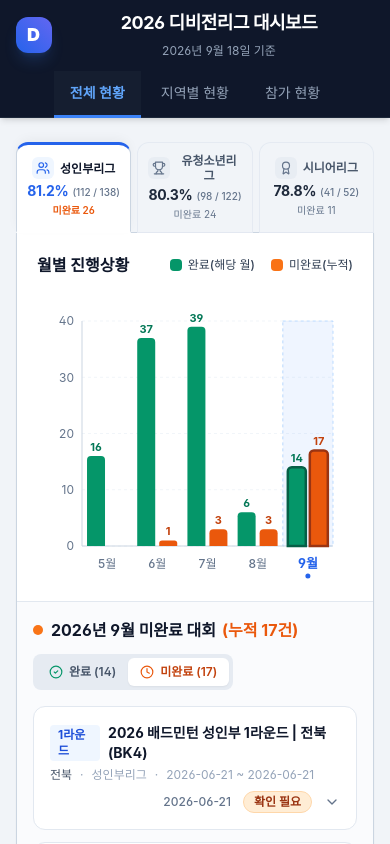
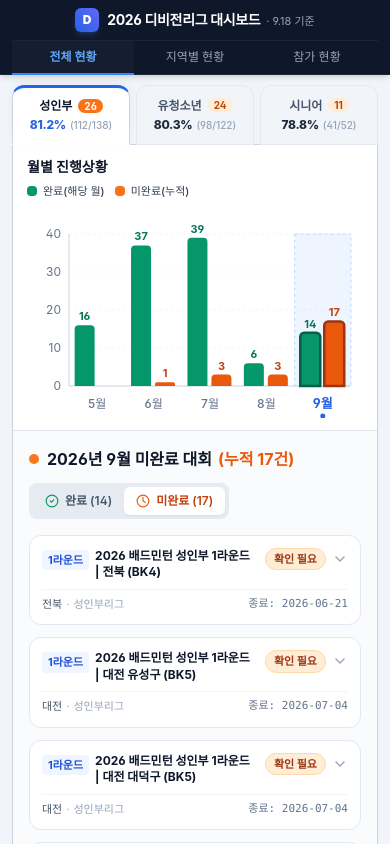
Before and after one commit to CubeDr/division-dashboard, a React (Vite) app: page / in a window 390 px wide. Shown: the top 844 px of the page. Built offline with nearby package versions, Linux system fonts and the light colour scheme; the HTML template or start-up script is replaced by a standard one; a web font is replaced by a local one.

Commit message:
feat: 모바일 사용자 경험(UX) 전반 최적화 및 레이아웃 슬림화

```diff
--- a/src/App.tsx
+++ b/src/App.tsx
@@ -25,8 +25,8 @@ export default function App() {
         onTabChange={setActiveTab}
       />
 
-      {/* 메인 컨텐츠 영역 */}
-      <main className="flex-1 max-w-7xl w-full mx-auto px-4 sm:px-6 lg:px-8 py-6">
+      {/* 메인 컨텐츠 영역 (모바일 여백 슬림화: pt-2.5 sm:pt-4 md:pt-6) */}
+      <main className="flex-1 max-w-7xl w-full mx-auto px-3 sm:px-6 lg:px-8 pt-2.5 sm:pt-4 md:pt-6 pb-6 md:pb-8">
         {activeTab === 'overview' && (
           <LeagueOverview
             tournaments={tournaments}
@@ -58,16 +58,23 @@ export default function App() {
       </main>
 
 
-      {/* 푸터 */}
-      <footer className="bg-white border-t border-slate-200 mt-12 py-6 text-xs text-slate-500">
-        <div className="max-w-7xl mx-auto px-4 sm:px-6 lg:px-8 flex flex-col sm:flex-row items-center justify-between gap-3">
-          <div>
-            <span className="font-semibold text-slate-700">2026 디비전리그 운영 대시보드</span>
-            <span className="mx-2 text-slate-300">|</span>
-            <span>전국 배드민턴 디비전리그 운영 현황 통합 관리 시스템</span>
+      {/* 푸터 (모바일 반응형 레이아웃 및 텍스트 줄바꿈 최적화) */}
+      <footer className="bg-white border-t border-slate-200 mt-8 sm:mt-12 py-4 sm:py-6 text-xs text-slate-500">
+        <div className="max-w-7xl mx-auto px-4 sm:px-6 lg:px-8 flex flex-col sm:flex-row items-start sm:items-center justify-between gap-2 sm:gap-3">
+          <div className="flex flex-col sm:flex-row sm:items-center gap-0.5 sm:gap-2 break-keep">
+            <span className="font-bold text-slate-700 text-xs sm:text-sm">2026 디비전리그 운영 대시보드</span>
+            <span className="hidden sm:inline text-slate-300">|</span>
+            <span className="text-slate-400 text-[11px] sm:text-xs">전국 배드민턴 디비전리그 운영 현황 통합 관리 시스템</span>
           </div>
-          <div className="text-slate-400">
-            기준일: {referenceDate} &nbsp;•&nbsp; 공개 대회: {tournaments.length - privateCount}건 &nbsp;•&nbsp; 비공개 대회: {privateCount}건 &nbsp;•&nbsp; 취소 여부 데이터 없음
+
+          <div className="text-slate-400 text-[11px] sm:text-xs flex flex-wrap items-center gap-x-2 gap-y-0.5 break-keep">
+            <span>기준일: {referenceDate}</span>
+            <span className="text-slate-300">•</span>
+            <span>공개 대회 {tournaments.length - privateCount}건</span>
+            <span className="text-slate-300">•</span>
+            <span>비공개 대회 {privateCount}건</span>
+            <span className="text-slate-300">•</span>
+            <span>취소 여부 데이터 없음</span>
           </div>
         </div>
       </footer>
--- a/src/components/Header.tsx
+++ b/src/components/Header.tsx
@@ -15,6 +15,15 @@ const formatDateText = (dateStr?: string) => {
   return `${dateStr} 기준`;
 };
 
+const formatShortDateText = (dateStr?: string) => {
+  if (!dateStr) return '9.18 기준';
+  const parts = dateStr.split('-');
+  if (parts.length === 3) {
+    return `${parseInt(parts[1], 10)}.${parseInt(parts[2], 10)} 기준`;
+  }
+  return `${dateStr} 기준`;
+};
+
 export const Header: React.FC<HeaderProps> = ({
   referenceDate,
   activeTab,
@@ -22,28 +31,29 @@ export const Header: React.FC<HeaderProps> = ({
 }) => {
   return (
     <header className="bg-slate-900 text-white shadow-md border-b border-slate-800 sticky top-0 z-50">
-      <div className="max-w-7xl mx-auto px-4 sm:px-6 lg:px-8">
+      <div className="max-w-7xl mx-auto px-3 sm:px-6 lg:px-8">
         <div className="flex flex-col md:flex-row md:items-stretch md:justify-between">
-          {/* Logo & Title */}
-          <div className="flex items-center justify-center md:justify-start space-x-3 py-3 md:py-0 md:h-16">
-            <div className="w-9 h-9 rounded-xl bg-gradient-to-tr from-blue-600 to-indigo-500 flex items-center justify-center shadow-lg shadow-blue-500/20 shrink-0">
-              <span className="text-lg font-black text-white tracking-wider">D</span>
+          {/* Logo & Title (모바일 슬림화: 로고 축소, 한 줄 정렬) */}
+          <div className="flex items-center justify-center md:justify-start space-x-2 sm:space-x-3 py-2 md:py-0 md:h-16">
+            <div className="w-6 h-6 sm:w-7 sm:h-7 md:w-9 md:h-9 rounded-md sm:rounded-lg md:rounded-xl bg-gradient-to-tr from-blue-600 to-indigo-500 flex items-center justify-center shadow-md shadow-blue-500/20 shrink-0">
+              <span className="text-xs sm:text-sm md:text-lg font-black text-white tracking-wider">D</span>
             </div>
-            <div className="flex flex-wrap items-baseline justify-center md:justify-start gap-2 sm:gap-2.5">
-              <h1 className="text-lg sm:text-xl font-bold tracking-tight text-white leading-tight">
+            <div className="flex items-baseline justify-center md:justify-start gap-1.5 sm:gap-2 md:gap-2.5">
+              <h1 className="text-sm sm:text-base md:text-xl font-bold tracking-tight text-white leading-tight">
                 2026 디비전리그 대시보드
               </h1>
-              <span className="text-xs text-slate-400 font-normal whitespace-nowrap">
-                {formatDateText(referenceDate)}
+              <span className="text-[11px] sm:text-xs text-slate-400 font-normal whitespace-nowrap">
+                <span className="hidden sm:inline">{formatDateText(referenceDate)}</span>
+                <span className="sm:hidden text-slate-400">· {formatShortDateText(referenceDate)}</span>
               </span>
             </div>
           </div>
 
-          {/* Navigation Tabs */}
-          <nav className="flex flex-wrap md:flex-nowrap justify-center md:justify-end space-x-1 sm:space-x-2 text-sm font-medium -mb-px w-full md:w-auto">
+          {/* Navigation Tabs (모바일 슬림화: 균등 3분할, 패딩 축소, 얇은 인디케이터) */}
+          <nav className="grid grid-cols-3 md:flex md:justify-end text-xs sm:text-sm font-medium -mb-px w-full md:w-auto border-t border-slate-800/80 md:border-t-0">
             <button
               onClick={() => onTabChange('overview')}
-              className={`px-4 py-3 md:py-0 md:h-16 border-b-[3px] transition-all whitespace-nowrap flex items-center justify-center ${
+              className={`py-2 px-2 sm:px-4 md:py-0 md:h-16 border-b-2 md:border-b-[3px] transition-all whitespace-nowrap flex items-center justify-center ${
                 activeTab === 'overview'
                   ? 'border-blue-500 text-blue-400 font-semibold bg-slate-800/40'
                   : 'border-transparent text-slate-400 hover:text-slate-200 hover:border-slate-700 hover:bg-slate-800/20'
@@ -54,7 +64,7 @@ export const Header: React.FC<HeaderProps> = ({
 
             <button
               onClick={() => onTabChange('regional')}
-              className={`px-4 py-3 md:py-0 md:h-16 border-b-[3px] transition-all whitespace-nowrap flex items-center justify-center ${
+              className={`py-2 px-2 sm:px-4 md:py-0 md:h-16 border-b-2 md:border-b-[3px] transition-all whitespace-nowrap flex items-center justify-center ${
                 activeTab === 'regional'
                   ? 'border-blue-500 text-blue-400 font-semibold bg-slate-800/40'
                   : 'border-transparent text-slate-400 hover:text-slate-200 hover:border-slate-700 hover:bg-slate-800/20'
@@ -65,7 +75,7 @@ export const Header: React.FC<HeaderProps> = ({
 
             <button
               onClick={() => onTabChange('participation')}
-              className={`px-4 py-3 md:py-0 md:h-16 border-b-[3px] transition-all whitespace-nowrap flex items-center justify-center ${
+              className={`py-2 px-2 sm:px-4 md:py-0 md:h-16 border-b-2 md:border-b-[3px] transition-all whitespace-nowrap flex items-center justify-center ${
                 activeTab === 'participation'
                   ? 'border-blue-500 text-blue-400 font-semibold bg-slate-800/40'
                   : 'border-transparent text-slate-400 hover:text-slate-200 hover:border-slate-700 hover:bg-slate-800/20'
--- a/src/components/KoreaMap.tsx
+++ b/src/components/KoreaMap.tsx
@@ -267,37 +267,38 @@ export const KoreaMap: React.FC<KoreaMapProps> = ({
 
   return (
     <div className="flex flex-col lg:flex-row gap-5 xl:gap-6 items-start lg:items-stretch">
-      {/* 1. 지도 영역 (독립 카드) */}
-      <div className="relative w-full lg:w-[460px] xl:w-[480px] flex flex-col items-center justify-center bg-white p-3 sm:p-4 rounded-xl border border-slate-200 shadow-sm shrink-0">
+      {/* 1. 지도 영역 (독립 카드 - 모바일 지도 크기 적정화) */}
+      <div className="relative w-full lg:w-[460px] xl:w-[480px] flex flex-col items-center justify-center bg-white p-2.5 sm:p-4 rounded-xl border border-slate-200 shadow-sm shrink-0">
           {/* 지도 오른쪽 상단 세로형 범례 오버레이 */}
-          <div className="absolute top-3 right-3 flex flex-col gap-1.5 text-xs text-slate-600 bg-white/95 backdrop-blur-xs px-2.5 py-2 rounded-xl border border-slate-200 shadow-2xs z-10 select-none">
-            <div className="flex items-center gap-2">
-              <span className="w-3 h-3 rounded-full bg-[#0284c7] shrink-0"></span>
+          <div className="absolute top-2.5 right-2.5 sm:top-3 sm:right-3 flex flex-col gap-1 sm:gap-1.5 text-[10px] sm:text-xs text-slate-600 bg-white/95 backdrop-blur-xs px-2 py-1.5 sm:px-2.5 sm:py-2 rounded-lg sm:rounded-xl border border-slate-200 shadow-2xs z-10 select-none">
+            <div className="flex items-center gap-1.5 sm:gap-2">
+              <span className="w-2.5 h-2.5 sm:w-3 sm:h-3 rounded-full bg-[#0284c7] shrink-0"></span>
               <span className="font-bold text-slate-800">70+</span>
             </div>
-            <div className="flex items-center gap-2">
-              <span className="w-3 h-3 rounded-full bg-[#38bdf8] shrink-0"></span>
+            <div className="flex items-center gap-1.5 sm:gap-2">
+              <span className="w-2.5 h-2.5 sm:w-3 sm:h-3 rounded-full bg-[#38bdf8] shrink-0"></span>
               <span className="font-medium text-slate-700">40~69</span>
             </div>
-            <div className="flex items-center gap-2">
-              <span className="w-3 h-3 rounded-full bg-[#7dd3fc] shrink-0"></span>
+            <div className="flex items-center gap-1.5 sm:gap-2">
+              <span className="w-2.5 h-2.5 sm:w-3 sm:h-3 rounded-full bg-[#7dd3fc] shrink-0"></span>
               <span className="font-medium text-slate-700">20~39</span>
             </div>
-            <div className="flex items-center gap-2">
-              <span className="w-3 h-3 rounded-full bg-[#bae6fd] shrink-0"></span>
+            <div className="flex items-center gap-1.5 sm:gap-2">
+              <span className="w-2.5 h-2.5 sm:w-3 sm:h-3 rounded-full bg-[#bae6fd] shrink-0"></span>
               <span className="font-medium text-slate-700">1~19</span>
             </div>
-            <div className="flex items-center gap-2">
-              <span className="w-3 h-3 rounded-full bg-[#f1f5f9] border border-slate-300 shrink-0"></span>
+            <div className="flex items-center gap-1.5 sm:gap-2">
+              <span className="w-2.5 h-2.5 sm:w-3 sm:h-3 rounded-full bg-[#f1f5f9] border border-slate-300 shrink-0"></span>
               <span className="text-slate-400 font-medium">0</span>
             </div>
           </div>
 
           <svg
             viewBox={koreaMapData.viewBox}
-            className="w-full h-auto drop-shadow-sm select-none"
+            className="w-full max-w-[280px] sm:max-w-[360px] lg:max-w-none h-auto drop-shadow-sm select-none mx-auto"
             style={{ maxHeight: '740px' }}
           >
+
             {/* 1. 각 시도 경계선 패스 */}
             {koreaMapData.locations.map((loc: any) => {
               const krName = loc.krName;
--- a/src/components/LeagueOverview.tsx
+++ b/src/components/LeagueOverview.tsx
@@ -114,41 +114,43 @@ export const LeagueOverview: React.FC<LeagueOverviewProps> = ({
               type="button"
               key={name}
               onClick={() => onSelectLeague(name)}
-              className={`rounded-t-xl sm:rounded-t-2xl p-2.5 sm:p-3.5 md:p-4 transition-all duration-200 ${
+              className={`rounded-t-xl sm:rounded-t-2xl p-2 sm:p-3.5 md:p-4 transition-all duration-200 ${
                 isSelected
-                  ? 'bg-white border-x border-t border-slate-300 border-b-2 border-b-white border-t-[3px] border-t-blue-600 shadow-[0_-4px_12px_-2px_rgba(0,0,0,0.05)] pb-2.5 sm:pb-3 md:pb-3.5 relative z-20'
-                  : 'bg-slate-100/75 hover:bg-slate-50/90 border border-slate-200/80 text-slate-500 hover:text-slate-700 pb-2.5 sm:pb-3 md:pb-3.5 relative z-10'
+                  ? 'bg-white border-x border-t border-slate-300 border-b-2 border-b-white border-t-[3px] border-t-blue-600 shadow-[0_-4px_12px_-2px_rgba(0,0,0,0.05)] pb-2 sm:pb-3 md:pb-3.5 relative z-20'
+                  : 'bg-slate-100/75 hover:bg-slate-50/90 border border-slate-200/80 text-slate-500 hover:text-slate-700 pb-2 sm:pb-3 md:pb-3.5 relative z-10'
               }`}
+
             >
-              {/* 모바일 화면 (< sm): 컴팩트 3줄 중앙 정렬 (진행도 + 수치 통합 표기) */}
-              <div className="sm:hidden flex flex-col items-center justify-between w-full">
-                {/* 상단: 아이콘 + 리그명 */}
-                <div className="flex items-center justify-center space-x-1.5 w-full">
-                  <div className={`p-1 rounded-md ${isSelected ? 'bg-blue-50 text-blue-600' : 'bg-slate-200/60 text-slate-500'}`}>
-                    <Icon className="w-3.5 h-3.5" />
-                  </div>
-                  <h3 className={`font-bold text-xs leading-tight ${isSelected ? 'text-slate-900' : 'text-slate-600'}`}>
-                    {name}
-                  </h3>
-                </div>
-
-                {/* 중단: 진행도 + (완료 / 전체) 통합 표기 */}
-                <div className="flex flex-wrap items-baseline justify-center gap-1 my-0.5 w-full">
-                  <span className={`text-sm font-bold tracking-tight ${isSelected ? 'text-blue-600' : 'text-slate-800'}`}>
-                    {stat.rate}%
+              {/* 모바일 화면 (< sm): 슬림 2줄 레이아웃 (1행: 리그명 + 미완료 뱃지 / 2행: 진행도 + 모수) */}
+              <div className="sm:hidden flex flex-col items-center justify-center w-full py-0.5">
+                {/* 1행: 리그명 + 미완료 알림 뱃지 */}
+                <div className="flex items-center justify-center gap-1.5 w-full whitespace-nowrap">
+                  <span className={`font-bold text-xs leading-tight ${isSelected ? 'text-slate-900' : 'text-slate-600'}`}>
+                    {name.replace('리그', '')}
                   </span>
-                  <span className="text-[10px] text-slate-500 font-medium">
-                    ({stat.completed} / {stat.total})
+                  <span
+                    title={`미완료 ${stat.uncompleted}건`}
+                    className={`inline-flex items-center justify-center px-1.5 py-0.5 rounded-full text-[10px] font-bold leading-none shrink-0 ${
+                      isSelected
+                        ? 'bg-orange-500 text-white shadow-xs'
+                        : 'bg-orange-100 text-orange-700'
+                    }`}
+                  >
+                    {stat.uncompleted}
                   </span>
                 </div>
 
-                {/* 하단: 미완료 수치 */}
-                <div className="text-[10px] text-center w-full">
-                  <span className={isSelected ? 'text-orange-600 font-semibold' : 'text-slate-500'}>
-                    미완료 {stat.uncompleted}
+                {/* 2행: 진행도 + (완료 / 전체) 통합 표기 */}
+                <div className="flex items-baseline justify-center gap-1 mt-1 w-full whitespace-nowrap">
+                  <span className={`text-xs font-extrabold tracking-tight ${isSelected ? 'text-blue-600' : 'text-slate-800'}`}>
+                    {stat.rate}%
+                  </span>
+                  <span className="text-[10px] text-slate-400 font-medium">
+                    ({stat.completed}/{stat.total})
                   </span>
                 </div>
               </div>
+
 
               {/* 넓은 화면 (>= sm): 기존 분리 레이아웃 유지 (진행률 분리 + 프로그레스바 + 완료/전체/미완료 가로 정렬, 여백 슬림화 적용) */}
               <div className="hidden sm:block w-full text-left">
@@ -198,32 +200,33 @@ export const LeagueOverview: React.FC<LeagueOverviewProps> = ({
 
       {/* 2 & 3. 통합 메인 컨테이너 (차트 + 하위 미완료 대회 서랍) */}
       <div className="bg-white rounded-t-none rounded-b-2xl border border-slate-300 shadow-sm overflow-hidden relative z-0">
-        {/* 2. 월별 진행상황 차트 영역 */}
-        <div className="p-5 sm:p-6">
-          <div className="flex items-center justify-between">
-            <h3 className="font-bold text-slate-900 text-base">
+        {/* 2. 월별 진행상황 차트 영역 (모바일 여백 슬림화 및 높이 축소) */}
+        <div className="py-3 px-3.5 sm:p-6">
+          <div className="flex flex-col xs:flex-row xs:items-center justify-between gap-1.5 sm:gap-2">
+            <h3 className="font-bold text-slate-900 text-sm sm:text-base">
               월별 진행상황
             </h3>
 
-            <div className="flex items-center gap-4 text-xs font-medium">
+            <div className="flex items-center gap-2.5 sm:gap-4 text-[11px] sm:text-xs font-medium">
               <div className="flex items-center gap-1.5">
-                <span className="w-3 h-3 rounded bg-emerald-600"></span>
+                <span className="w-2.5 h-2.5 sm:w-3 sm:h-3 rounded bg-emerald-600"></span>
                 <span className="text-slate-700">완료(해당 월)</span>
               </div>
               <div className="flex items-center gap-1.5">
-                <span className="w-3 h-3 rounded bg-orange-500"></span>
+                <span className="w-2.5 h-2.5 sm:w-3 sm:h-3 rounded bg-orange-500"></span>
                 <span className="text-slate-700">미완료(누적)</span>
               </div>
             </div>
           </div>
 
-          <div className="h-72 w-full mt-4 cursor-pointer [&_.recharts-surface]:cursor-pointer [&_.recharts-tooltip-cursor]:cursor-pointer">
+          <div className="h-52 sm:h-64 md:h-72 w-full mt-2.5 sm:mt-4 cursor-pointer [&_.recharts-surface]:cursor-pointer [&_.recharts-tooltip-cursor]:cursor-pointer">
             <ResponsiveContainer width="100%" height="100%">
               <BarChart
                 data={monthlyData}
                 onClick={handleBarClick}
-                margin={{ top: 28, right: 20, left: -15, bottom: 5 }}
+                margin={{ top: 24, right: 12, left: -18, bottom: 2 }}
               >
+
                 <CartesianGrid strokeDasharray="3 3" vertical={false} stroke="#f1f5f9" />
                 {selectedMonth !== null && (
                   <ReferenceArea
@@ -438,59 +441,65 @@ export const LeagueOverview: React.FC<LeagueOverviewProps> = ({
                           : 'border-slate-200 hover:border-slate-300 bg-white'
                       }`}
                     >
-                      {/* 대회 헤더 행 (클릭하여 아코디언 토글) */}
+                      {/* 대회 헤더 행 (클릭하여 아코디언 토글 - 모바일 깨짐 방지 레이아웃) */}
                       <div
                         onClick={() =>
                           setExpandedTournament(isExpanded ? null : item.tournament.대회명)
                         }
-                        className="p-4 cursor-pointer flex flex-col sm:flex-row sm:items-center sm:justify-between gap-2 select-none hover:bg-slate-50"
+                        className="p-3 sm:p-4 cursor-pointer select-none hover:bg-slate-50 transition"
                       >
-                        <div className="space-y-1">
-                          <div className="flex items-center gap-2">
-                            <span className="text-xs font-bold text-blue-700 bg-blue-50 px-2 py-0.5 rounded">
+                        {/* 1행: [라운드 뱃지] + [대회명] ──── [상태 뱃지] + [펼치기 아이콘] */}
+                        <div className="flex items-start justify-between gap-2">
+                          <div className="flex items-start gap-1.5 sm:gap-2 flex-1 min-w-0">
+                            <span className="text-[11px] sm:text-xs font-bold text-blue-700 bg-blue-50 px-1.5 sm:px-2 py-0.5 rounded shrink-0 whitespace-nowrap mt-0.5">
                               {item.tournament.라운드}
                             </span>
-                            <h4 className="font-bold text-slate-900 text-sm">
+                            <h4 className="font-bold text-slate-900 text-xs sm:text-sm leading-snug break-keep">
                               {item.tournament.대회명}
                             </h4>
                           </div>
-                          <div className="flex flex-wrap items-center gap-2 sm:gap-3 text-xs text-slate-400">
+
+                          <div className="flex items-center gap-1.5 sm:gap-2 shrink-0">
+                            {item.isCompleted ? (
+                              <span className="bg-emerald-50 text-emerald-700 text-[11px] sm:text-xs px-2 py-0.5 rounded-full font-bold border border-emerald-200 whitespace-nowrap">
+                                완료
+                              </span>
+                            ) : item.needCheck ? (
+                              <span className="bg-orange-100 text-orange-800 text-[11px] sm:text-xs px-2 py-0.5 rounded-full font-bold border border-orange-200 whitespace-nowrap">
+                                확인 필요
+                              </span>
+                            ) : (
+                              <span className="bg-slate-100 text-slate-600 text-[11px] sm:text-xs px-2 py-0.5 rounded-full font-medium whitespace-nowrap">
+                                미완료
+                              </span>
+                            )}
+
+                            {isExpanded ? (
+                              <ChevronUp className="w-4 h-4 text-slate-400 shrink-0" />
+                            ) : (
+                              <ChevronDown className="w-4 h-4 text-slate-400 shrink-0" />
+                            )}
+                          </div>
+                        </div>
+
+                        {/* 2행: [지역 · 리그 · 일정] ──── [종료일] */}
+                        <div className="flex flex-wrap items-center justify-between gap-x-2 gap-y-1 text-[11px] sm:text-xs text-slate-400 mt-2 pt-1.5 border-t border-slate-100 sm:border-t-0 sm:pt-0">
+                          <div className="flex flex-wrap items-center gap-1 sm:gap-1.5">
                             <span className="text-slate-600 font-medium">
                               {item.tournament.시도} {item.tournament.시군구 && `/ ${item.tournament.시군구}`}
                             </span>
                             <span>·</span>
                             <span>{item.tournament.리그}</span>
-                            <span>·</span>
-                            <span>{item.tournament.시작일} ~ {item.tournament.종료일}</span>
+                            <span className="hidden xs:inline">·</span>
+                            <span className="hidden xs:inline">{item.tournament.시작일} ~ {item.tournament.종료일}</span>
                           </div>
-                        </div>
 
-                        <div className="flex items-center gap-3 self-end sm:self-center">
-                          <span className="text-xs text-slate-500 font-medium">
-                            {item.tournament.종료일}
+                          <span className="text-slate-500 font-mono text-[11px] shrink-0">
+                            종료: {item.tournament.종료일}
                           </span>
-
-                          {item.isCompleted ? (
-                            <span className="bg-emerald-50 text-emerald-700 text-xs px-2.5 py-0.5 rounded-full font-bold border border-emerald-200">
-                              완료
-                            </span>
-                          ) : item.needCheck ? (
-                            <span className="bg-orange-100 text-orange-800 text-xs px-2.5 py-0.5 rounded-full font-bold border border-orange-200">
-                              확인 필요
-                            </span>
-                          ) : (
-                            <span className="bg-slate-100 text-slate-600 text-xs px-2.5 py-0.5 rounded-full font-medium">
-                              미완료
-                            </span>
-                          )}
-
-                          {isExpanded ? (
-                            <ChevronUp className="w-4 h-4 text-slate-500" />
-                          ) : (
-                            <ChevronDown className="w-4 h-4 text-slate-500" />
-                          )}
                         </div>
                       </div>
+
 
                       {/* 아코디언 확장 영역 (대회 상세 정보 & 입상자) */}
                       {isExpanded && (
--- a/src/components/ParticipationStatus.tsx
+++ b/src/components/ParticipationStatus.tsx
@@ -88,7 +88,7 @@ export const ParticipationStatus: React.FC<ParticipationStatusProps> = ({
   }, [sidoTeamCounts]);
 
   return (
-    <div className="space-y-6">
+    <div className="space-y-2.5 sm:space-y-4 md:space-y-6">
       {/* 리그 선택만 깔끔하게 유지 (가운데 정렬) */}
       <div className="flex justify-center">
         <div className="flex bg-slate-200/80 p-1 rounded-lg text-xs font-semibold">
```
Also changed, not shown: src/components/RegionalStatus.tsx (+39 -28 lines).
